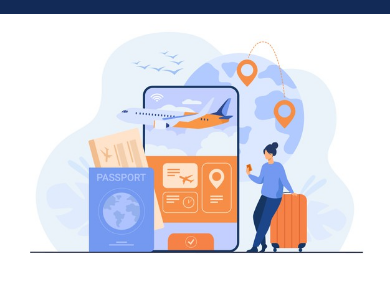
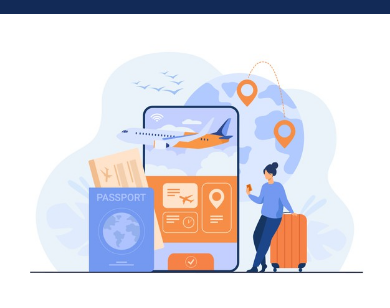
Before and after one commit to mjpfelicia/digital-curso, a plain HTML site: page flex-projeto/index.html in a window 390 px wide. Shown: the part 86-394 px from the top of the page. Drawn offline with Linux system fonts and the light colour scheme.

Commit message:
melhorias responsivo

```diff
--- a/flex-projeto/style.css
+++ b/flex-projeto/style.css
@@ -256,7 +256,9 @@
         }
         .apresentação,
         .texto-apresentação {
-            width: 100%;
+            height: 60vh;
+            text-align: center;
+            margin-top: 20px;
         }
         #quem-somos {
             flex-direction: column-reverse;
```
